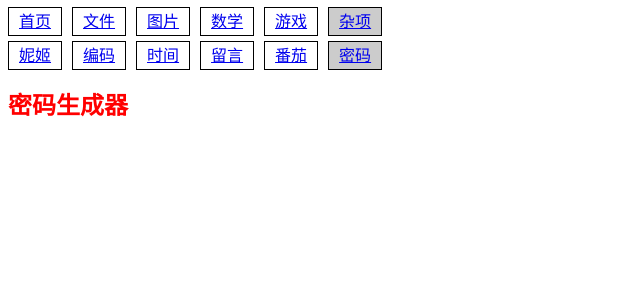
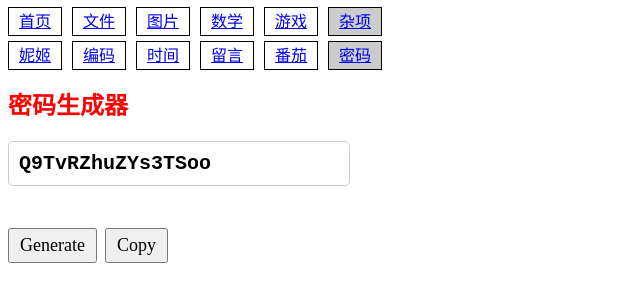
Before and after one commit to GZhonghui/WebTools, a Vue app: page /misc/password in a window 1280 px wide. Shown: the top 302 px of the page, without its empty margins (0-640 px from the left). Built offline with nearby package versions, Linux system fonts and the light colour scheme.

Commit message:
密码生成器

```diff
--- a/src/views/misc/Password.vue
+++ b/src/views/misc/Password.vue
@@ -1,3 +1,63 @@
+<script setup>
+import { ref, onMounted } from 'vue';
+import { setTitle } from '../../common.js'
+
+setTitle('密码生成器')
+const charset = 'abcdefghijklmnopqrstuvwxyzABCDEFGHIJKLMNOPQRSTUVWXYZ0123456789';
+
+let password = ref('')
+let passwordLength = ref(16) // TODO: let user input
+let isCopied = ref(false)
+
+function generatePassword() {
+  let _password = '';
+  for (let i = 0; i < passwordLength.value; i++) {
+    const randomIndex = Math.floor(Math.random() * charset.length);
+    _password += charset[randomIndex];
+  }
+  password.value = _password;
+  isCopied.value = false;
+}
+
+function copyPassword() {
+  navigator.clipboard.writeText(password.value);
+  isCopied.value = true;
+}
+
+onMounted(() => {
+  generatePassword()
+})
+</script>
+
 <template>
   <h2 class="tool_title">密码生成器</h2>
+  <div>
+    <p class="password-display">{{ password }}</p>
+    <br>
+    <button class="stranded-button" @click="generatePassword">Generate</button>
+    <button
+      class="stranded-button"
+      :class="{ 'copied-button': isCopied }"
+      @click="copyPassword"
+    >
+      Copy
+    </button>
+  </div>
 </template>
+
+<style scoped>
+.password-display {
+  font-family: 'Courier New', Courier, monospace;
+  font-size: 20px;
+  font-weight: bold;
+  max-width: 320px;
+  border: 1px solid #ccc;
+  padding: 10px;
+  border-radius: 5px;
+}
+
+.copied-button {
+  background-color: #4CAF50;
+  color: white;
+}
+</style>
```
